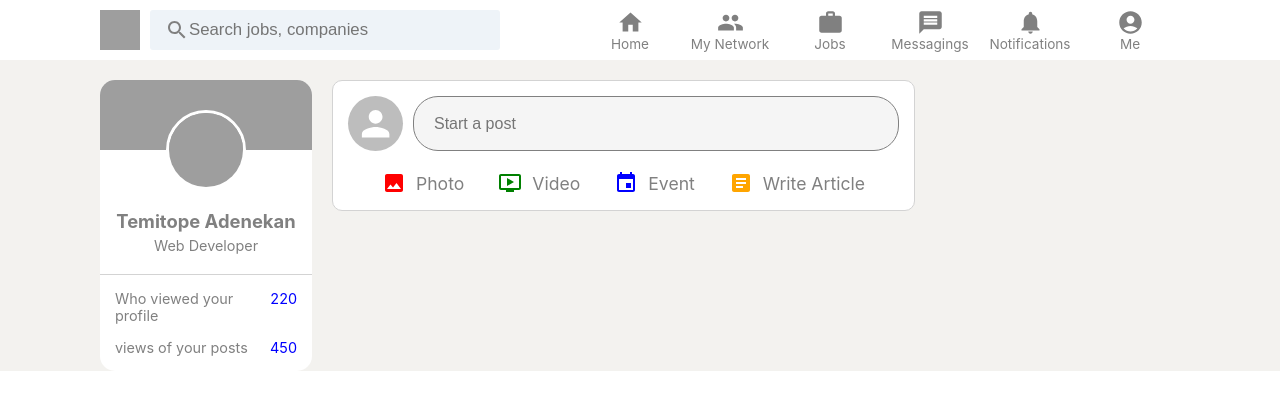
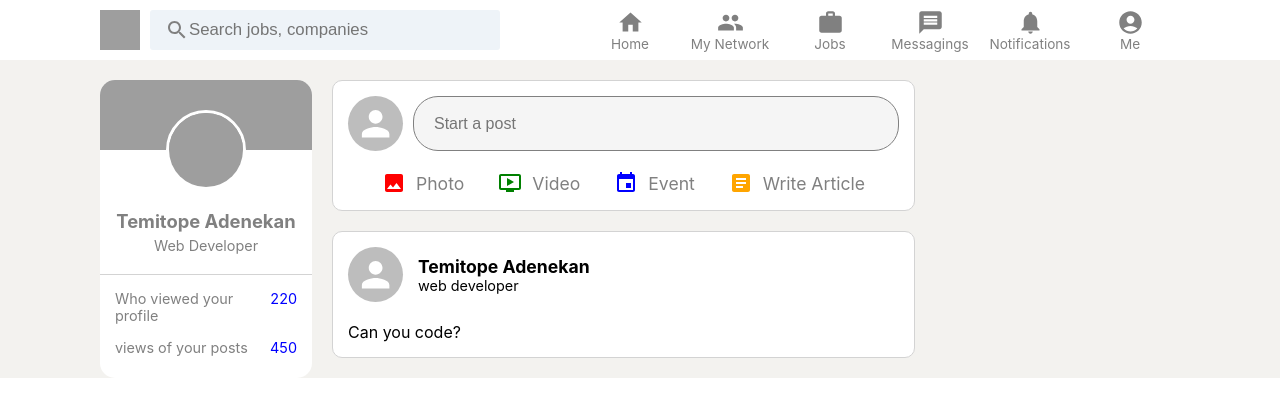
Before and after one commit to topzz100/react-linkedin-clone, a React (Create React App) app: page / in a window 1280 px wide. Shown: the top 416 px of the page. Built offline with nearby package versions, Linux system fonts and the light colour scheme; grey boxes are pictures that could not be loaded.

Commit message:
post ui added

```diff
--- a/src/Components/Feed/Feed.jsx
+++ b/src/Components/Feed/Feed.jsx
@@ -1,4 +1,5 @@
 import React from 'react'
+import Posts from '../Posts/Posts'
 import { Wrapper } from './Feed.styles'
 import FeedInput from './FeedInput'
 
@@ -7,6 +8,7 @@ const Feed = () => {
     <>
       <Wrapper>
         <FeedInput/>
+        <Posts/>
       </Wrapper>
     </>
   )
--- a/src/Components/Feed/Feed.styles.js
+++ b/src/Components/Feed/Feed.styles.js
@@ -41,6 +41,7 @@ export const InputBox = styled.div`
 `;
 export const Input = styled.input`
   border: none;
+  outline: none;
   background: transparent;
   width: 100%;
   margin-left: 20px;
--- /dev/null
+++ b/src/Components/Posts/Posts.jsx
@@ -0,0 +1,15 @@
+import React from 'react'
+import { Wrapper } from './Posts.styles'
+import SinglePost from './SinglePost'
+
+const Posts = () => {
+  return (
+    <>
+      <Wrapper>
+        <SinglePost name='Temitope Adenekan' description = 'web developer' message = 'Can you code?'/>
+      </Wrapper>
+    </>
+  )
+}
+
+export default Posts
--- /dev/null
+++ b/src/Components/Posts/Posts.styles.js
@@ -0,0 +1,30 @@
+import styled from 'styled-components'
+
+export const Wrapper = styled.div`
+  margin-top: 20px;
+
+`;
+export const Post = styled.div`
+  padding: 15px;
+  border: 1px solid lightgray;
+  margin-bottom: 20px;
+  border-radius: 10px;
+  background-color: white;
+`;
+export const Top = styled.div`
+  display: flex;
+  align-items: center;
+  width: 100%;
+`;
+export const TopRight = styled.div`
+  margin-left: 15px;
+`;
+export const Name = styled.h4`
+  font-size: 1.1rem;
+`;
+export const Desc = styled.p`
+  font-size: 0.9rem;
+`;
+export const Message = styled.p`
+  margin-top: 20px;
+`;
--- /dev/null
+++ b/src/Components/Posts/SinglePost.jsx
@@ -0,0 +1,30 @@
+import { Avatar } from '@mui/material'
+import React from 'react'
+import { Desc, Message, Name, Post, Top, TopRight } from './Posts.styles'
+
+const SinglePost = ({name, description, message}) => {
+  return (
+    <>
+      <Post>
+        <Top>
+          <Avatar style={{width: '55px', height: '55px'}}/>
+          <TopRight>
+            <Name>
+              {name}
+            </Name>
+            <Desc>
+              {description}
+            </Desc>
+          </TopRight>
+
+        </Top>
+        <Message>
+          {message}
+        </Message>
+
+      </Post>
+    </>
+  )
+}
+
+export default SinglePost
```
